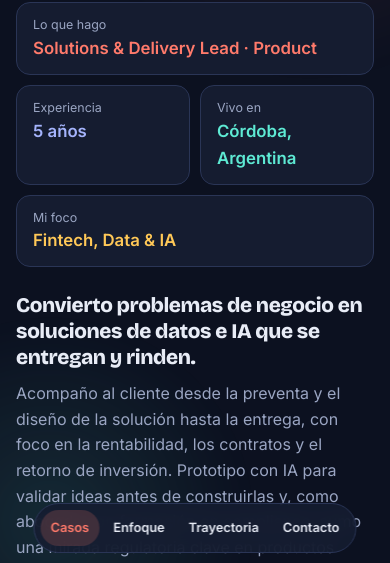
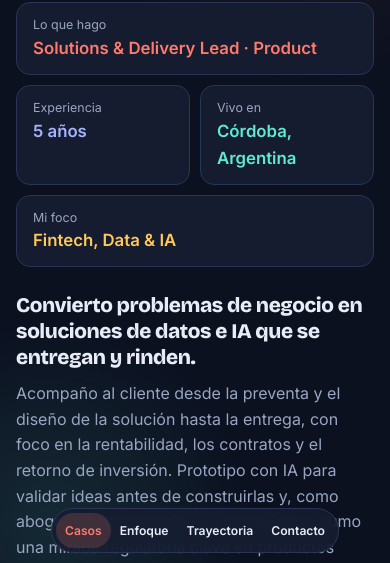
Before and after one commit to agustinaarmella-farx/agustinaarmella-farx.github.io, a plain HTML site: page index.html in a window 390 px wide. Shown: the part 273-836 px from the top of the page. Drawn offline with nearby package versions, Linux system fonts and the light colour scheme.

Commit message:
Ajusta el menú flotante en pantallas angostas
Co-Authored-By: Claude Opus 5.5 <noreply@anthropic.com>

```diff
--- a/styles.css
+++ b/styles.css
@@ -225,5 +225,6 @@ h1 { font-size: clamp(2.4rem, 6vw, 3.6rem); line-height: 1.05; margin: 0 0 22px;
 }
 @media (max-width: 480px) {
   .case-head { flex-direction: column; align-items: flex-start; }
-  .dock a { padding: 8px 10px; font-size: .8rem; }
+  .dock { gap: 0; padding: 4px; overflow-x: auto; scrollbar-width: none; }
+  .dock a { padding: 8px 9px; font-size: .76rem; }
 }
```
